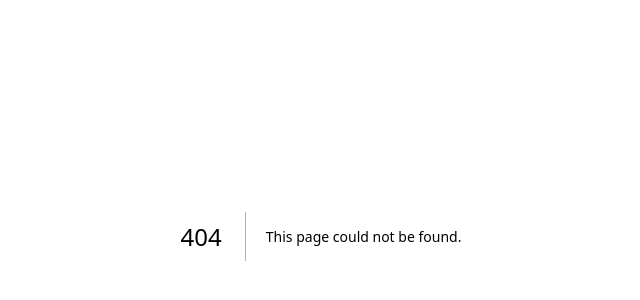
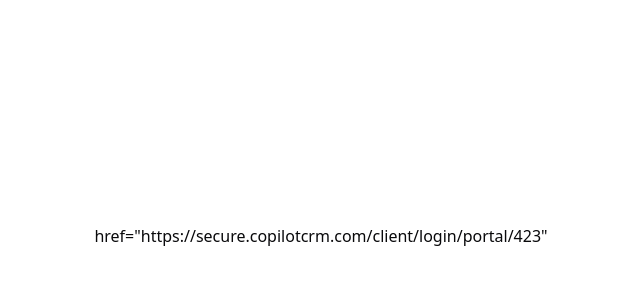
Before and after one commit to 0ETERATION1/greenacres, a Next.js app: page /signIn in a window 1280 px wide. Before the commit this address had no page. Shown: the part 164-464 px from the top of the page, without its empty margins (319-959 px from the left). Built offline with nearby package versions, Linux system fonts and the light colour scheme.

Commit message:
add customer login page

```diff
--- /dev/null
+++ b/app/signIn/page.tsx
@@ -0,0 +1,11 @@
+"use client";
+
+import React from "react";
+
+export default function SignInPage() {
+  return (
+    <div className="flex justify-center items-center h-screen">
+      href="https://secure.copilotcrm.com/client/login/portal/423"
+    </div>
+  );
+}
--- a/components/Navbar.tsx
+++ b/components/Navbar.tsx
@@ -93,7 +93,7 @@
           {/* Right: Contact Buttons */}
           <div className="flex items-center gap-4 pr-4">
             <Link
-              href="/signIn"
+              href="https://secure.copilotcrm.com/client/login/portal/423"
               className="
                 inline-block px-4 py-2
                 bg-gradient-to-r from-green-600 to-green-700
```
